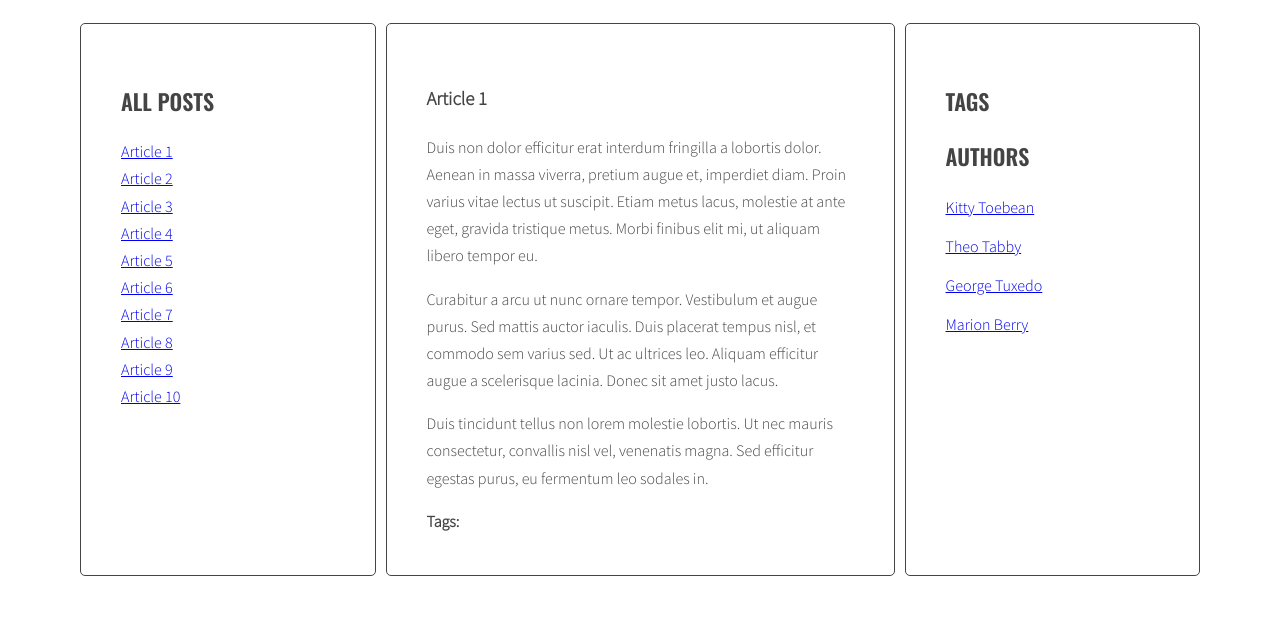
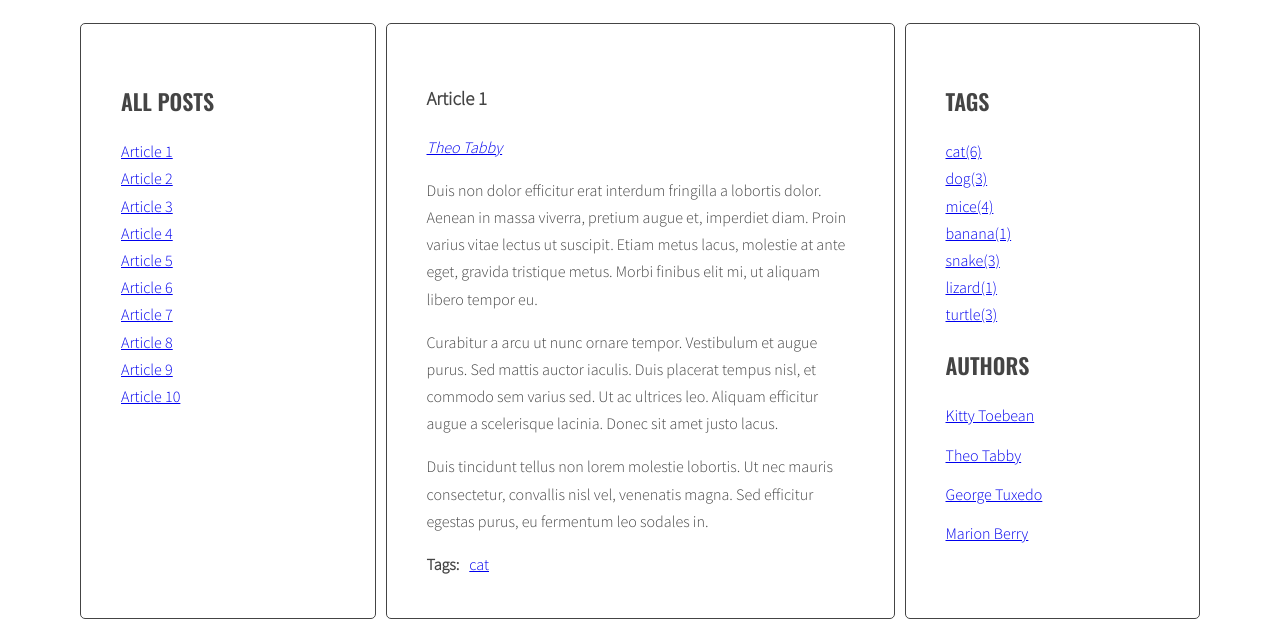
Before and after one commit to jakubhfake/javascript-blog, a website: page index.html in a window 1280 px wide. Shown: the part 220-847 px from the top of the page. Before the commit the page ends 804 px from the top, so only its background shows below. Drawn offline with nearby package versions, Linux system fonts and the light colour scheme.

Commit message:
Add list of tags in js

```diff
--- a/js/script.js
+++ b/js/script.js
@@ -135,11 +135,6 @@ const optArticleAuthorSelector = '.post-author';
 }
   generateAuthors();
 
-  /*Nie musisz w żaden sposób zmieniać funkcji generateTitleLinks –
-  wystarczy, że w funkcji authorClickHandler wywołasz ją z
-  odpowiednim argumentem. Pamiętaj, że w tym wypadku w selektorze
-  atrybutu użyjesz łącznika = zamiast ~=.*/
-
 function authorClickHandler(event) {
 
   event.preventDefault();
@@ -176,7 +171,7 @@ const linkAuthors = document.querySelectorAll('.post-author a[href^="#author-"]'
 addClickListenerToAuthors();
 
 //Tags Cloud
-const optTagsSelector = '.tags.list';
+//const optTagsSelector = '.tags.list';
 
 function generateTags() {
   /* [NEW] create a new variable allTags with an empty object */
@@ -214,16 +209,28 @@ function generateTags() {
 
       /* END LOOP: for each tag */
 
-    /* insert HTML of all the links into the tags wrapper */
+      /* insert HTML of all the links into the tags wrapper */
+      tagsWrapper.innerHTML = html;
 
     /* END LOOP: for every article: */
     }
     /* [NEW] find list of tags in right column */
     const tagList = document.querySelector('.tags');
 
-    /* [NEW] add html from allTags to tagList */
-    tagList.innerHTML = allTags.join(' ');
-    console.log(allTags);
+    /* [NEW] create variable for all links HTML code */
+    let allTagsHTML = '';
+
+    /* [NEW] START LOOP: for each tag in allTags: */
+    for(let tag in allTags){
+   /* [NEW] generate code of a link and add it to allTagsHTML */
+    allTagsHTML += '<li><a href="#tag-' + tag + '">' + tag + '(' + allTags[tag] + ')' + '</a></li>';
+   }
+   /* [NEW] END LOOP: for each tag in allTags: */
+
+   /*[NEW] add HTML from allTagsHTML to tagList */
+   tagList.innerHTML = allTagsHTML;
+
   }
 }
+generateTags();
 /* Don't forget delete html code !!!!!!!!!!!!!!!!!!!!!!!!!!!!!!!!!!!!!!!*/
```
Also changed, not shown: index.html (+0 -7 lines).
